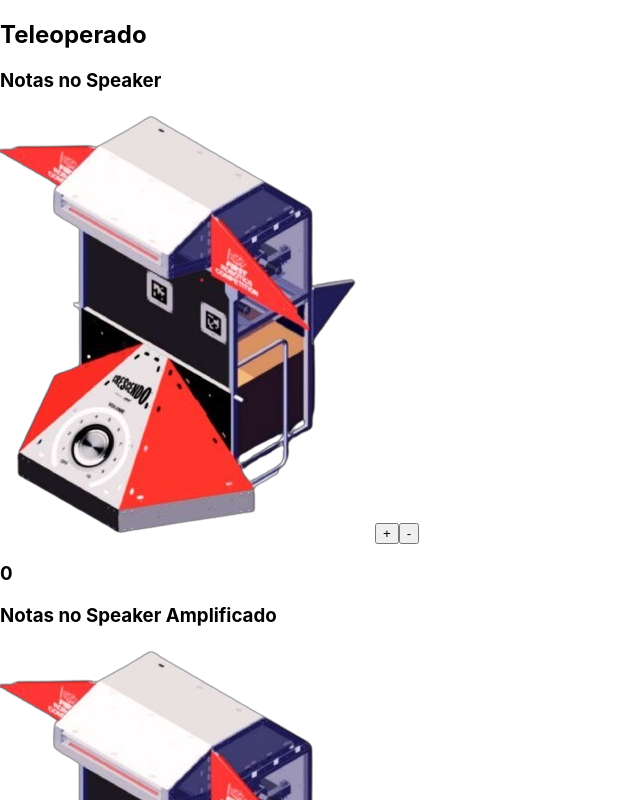
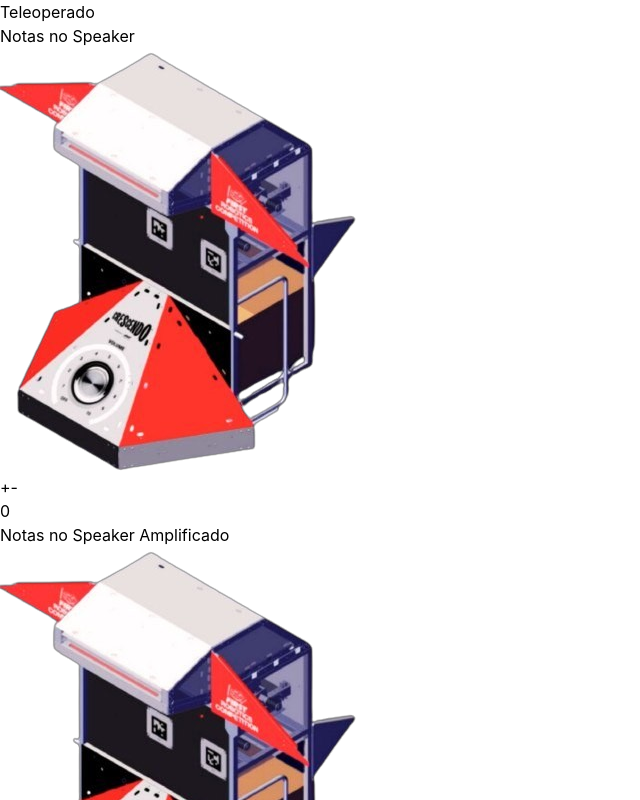
Before and after one commit to TaubatexasRobotics/yet-another-scouting-system, a React (Create React App) app: page / in a window 1280 px wide. Shown: the top 800 px of the page, without its empty margins (0-640 px from the left). Built offline with nearby package versions, Linux system fonts and the light colour scheme.

Commit message:
chore: config tailwindcss

```diff
--- a/package.json
+++ b/package.json
@@ -34,5 +34,8 @@
       "last 1 firefox version",
       "last 1 safari version"
     ]
+  },
+  "devDependencies": {
+    "tailwindcss": "^3.4.6"
   }
 }
--- a/src/App.js
+++ b/src/App.js
@@ -1,5 +1,4 @@
 import logo from './logo.svg';
-import './App.css';
 import { useEffect, useState } from 'react';
 import Teleoperated from "./components/Teleoperated.jsx";
 
--- a/src/index.css
+++ b/src/index.css
@@ -1,3 +1,7 @@
+@tailwind base;
+@tailwind components;
+@tailwind utilities;
+
 body {
   margin: 0;
   font-family: -apple-system, BlinkMacSystemFont, 'Segoe UI', 'Roboto', 'Oxygen',
--- /dev/null
+++ b/tailwind.config.js
@@ -0,0 +1,10 @@
+/** @type {import('tailwindcss').Config} */
+module.exports = {
+  content: [
+    "./src/**/*.{js,jsx,ts,tsx}",
+  ],
+  theme: {
+    extend: {},
+  },
+  plugins: [],
+}
```
Also changed, not shown: 1 other file (tests, documents, lock files or other folders).
